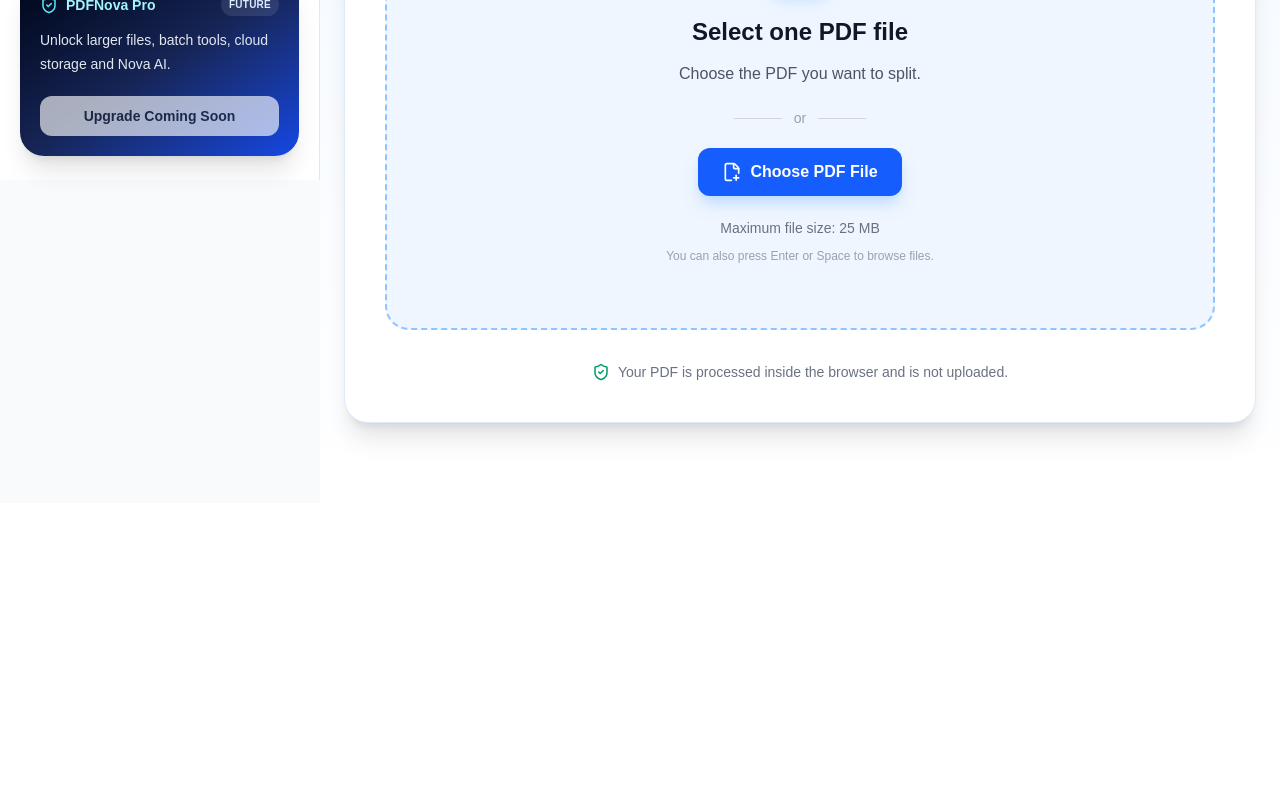
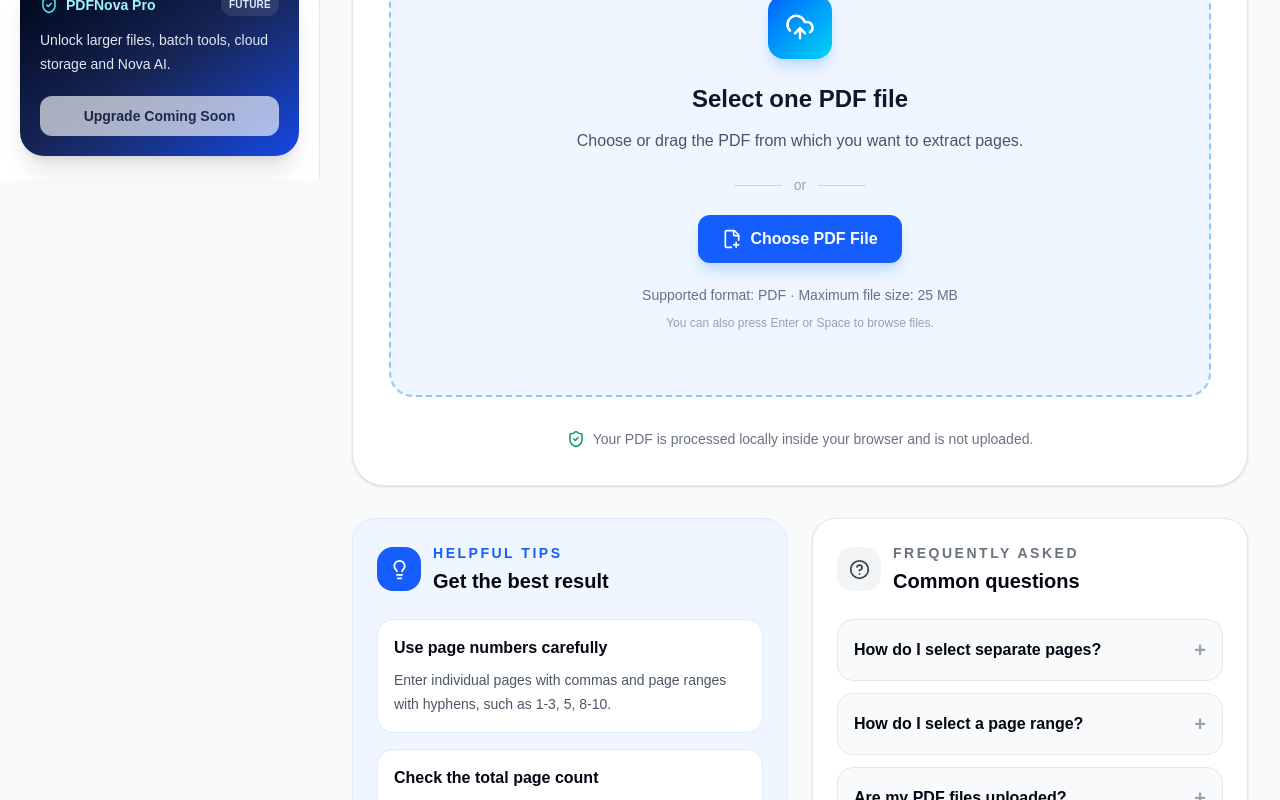
Before and after one commit to hamsa-tech26/pdfnova, a Next.js app: page /split-pdf in a window 1280 px wide. Shown: the part 620-1420 px from the top of the page. Before the commit the page ends 1123 px from the top, so only its background shows below. Built offline with nearby package versions, Linux system fonts and the light colour scheme.

Commit message:
Modernize Split PDF with shared workspace states

```diff
--- a/app/(workspace)/split-pdf/page.tsx
+++ b/app/(workspace)/split-pdf/page.tsx
@@ -1,56 +1,100 @@
 "use client";
 
-import Navbar from "@/components/Navbar";
 import ActionButton from "@/components/pdf/ActionButton";
+import ErrorCard from "@/components/pdf/ErrorCard";
+import FileCard from "@/components/pdf/FileCard";
 import FileUploader from "@/components/pdf/FileUploader";
-import ToolHeader from "@/components/pdf/ToolHeader";
+import ProgressCard from "@/components/pdf/ProgressCard";
+import SuccessCard from "@/components/pdf/SuccessCard";
+import ToolLayout from "@/components/pdf/ToolLayout";
+import { downloadFile } from "@/lib/downloadFile";
 import { addRecentFile } from "@/lib/storage/recentFiles";
-import { FileText, ShieldCheck } from "lucide-react";
+import { ShieldCheck } from "lucide-react";
 import { ChangeEvent, useRef, useState } from "react";
 import { PDFDocument } from "pdf-lib";
 import { toast } from "sonner";
 
-export default function SplitPdfPage() {
-  const [file, setFile] = useState<File | null>(null);
-  const [pageRange, setPageRange] = useState("");
-  const [isSplitting, setIsSplitting] = useState(false);
-  const [error, setError] = useState("");
-  const fileInputRef = useRef<HTMLInputElement>(null);
+const MAX_FILE_SIZE = 25 * 1024 * 1024;
 
-  function handleFileSelection(event: ChangeEvent<HTMLInputElement>) {
-    const selectedFile = event.target.files?.[0];
+const splitPdfTips = [
+  {
+    title: "Use page numbers carefully",
+    description:
+      "Enter individual pages with commas and page ranges with hyphens, such as 1-3, 5, 8-10.",
+  },
+  {
+    title: "Check the total page count",
+    description:
+      "Every selected page number must exist inside the uploaded PDF.",
+  },
+  {
+    title: "Keep the original document",
+    description:
+      "PDFNova creates a separate extracted PDF and does not change the original file.",
+  },
+];
 
-    if (!selectedFile || selectedFile.type !== "application/pdf") {
-      const message = "Please select a valid PDF file.";
+const splitPdfFaqs = [
+  {
+    question: "How do I select separate pages?",
+    answer:
+      "Enter the page numbers separated by commas, for example 1, 4, 7.",
+  },
+  {
+    question: "How do I select a page range?",
+    answer:
+      "Use a hyphen between the first and last page, for example 2-6.",
+  },
+  {
+    question: "Are my PDF files uploaded?",
+    answer:
+      "No. The PDF is processed locally inside your browser.",
+  },
+];
 
-      setError(message);
-      toast.error(message);
-      event.target.value = "";
-      return;
+const splitSteps = [
+  {
+    label: "Reading PDF",
+    description: "Opening the selected document and checking its pages.",
+  },
+  {
+    label: "Extracting pages",
+    description: "Copying the requested pages into a new PDF.",
+  },
+  {
+    label: "Preparing download",
+    description: "Finalizing the extracted PDF document.",
+  },
+];
+
+function parsePageRange(
+  range: string,
+  totalPages: number,
+) {
+  const pageNumbers = new Set<number>();
+
+  const parts = range
+    .split(",")
+    .map((part) => part.trim());
+
+  for (const part of parts) {
+    if (!part) {
+      continue;
     }
 
-    setFile(selectedFile);
-    setPageRange("");
-    setError("");
-    event.target.value = "";
-
-    toast.success("PDF file added successfully.");
-  }
-
-  function parsePageRange(range: string, totalPages: number) {
-    const pageNumbers = new Set<number>();
-    const parts = range.split(",").map((part) => part.trim());
-
-    for (const part of parts) {
-      if (!part) continue;
-
     if (part.includes("-")) {
-        const [startText, endText] = part
+      const rangeParts = part
         .split("-")
         .map((value) => value.trim());
 
-        const start = Number(startText);
-        const end = Number(endText);
+      if (rangeParts.length !== 2) {
+        throw new Error(
+          `The page range "${part}" is not valid.`,
+        );
+      }
+
+      const start = Number(rangeParts[0]);
+      const end = Number(rangeParts[1]);
 
       if (
         !Number.isInteger(start) ||
@@ -59,7 +103,9 @@ export default function SplitPdfPage() {
         end > totalPages ||
         start > end
       ) {
-          throw new Error("Invalid page range.");
+        throw new Error(
+          `The page range "${part}" is outside the available 1-${totalPages} pages.`,
+        );
       }
 
       for (let page = start; page <= end; page += 1) {
@@ -68,40 +114,170 @@ export default function SplitPdfPage() {
     } else {
       const page = Number(part);
 
-        if (!Number.isInteger(page) || page < 1 || page > totalPages) {
-          throw new Error("Invalid page number.");
+      if (
+        !Number.isInteger(page) ||
+        page < 1 ||
+        page > totalPages
+      ) {
+        throw new Error(
+          `Page ${part} is outside the available 1-${totalPages} pages.`,
+        );
       }
 
       pageNumbers.add(page - 1);
     }
   }
 
-    return Array.from(pageNumbers).sort((a, b) => a - b);
+  return Array.from(pageNumbers).sort(
+    (first, second) => first - second,
+  );
+}
+
+export default function SplitPdfPage() {
+  const fileInputRef = useRef<HTMLInputElement>(null);
+
+  const [file, setFile] = useState<File | null>(null);
+  const [pageCount, setPageCount] = useState(0);
+  const [pageRange, setPageRange] = useState("");
+
+  const [isSplitting, setIsSplitting] = useState(false);
+  const [progress, setProgress] = useState(0);
+  const [currentStep, setCurrentStep] = useState(1);
+
+  const [outputBytes, setOutputBytes] =
+    useState<Uint8Array | null>(null);
+  const [outputFileName, setOutputFileName] = useState("");
+  const [errorMessage, setErrorMessage] = useState("");
+
+  function resetResultState() {
+    setOutputBytes(null);
+    setOutputFileName("");
+    setErrorMessage("");
+    setProgress(0);
+    setCurrentStep(1);
+  }
+
+  async function handleFileSelection(
+    event: ChangeEvent<HTMLInputElement>,
+  ) {
+    const selectedFile = event.target.files?.[0];
+
+    if (
+      !selectedFile ||
+      (selectedFile.type !== "application/pdf" &&
+        !selectedFile.name.toLowerCase().endsWith(".pdf"))
+    ) {
+      const message = "Please select a valid PDF file.";
+
+      setErrorMessage(message);
+      toast.error(message);
+      event.target.value = "";
+      return;
+    }
+
+    if (selectedFile.size > MAX_FILE_SIZE) {
+      const message =
+        "The PDF file must not be larger than 25 MB.";
+
+      setErrorMessage(message);
+      toast.error(message);
+      event.target.value = "";
+      return;
+    }
+
+    try {
+      const fileBytes = await selectedFile.arrayBuffer();
+      const pdf = await PDFDocument.load(fileBytes);
+
+      setFile(selectedFile);
+      setPageCount(pdf.getPageCount());
+      setPageRange("");
+      resetResultState();
+
+      toast.success("PDF file added successfully.");
+    } catch (selectionError) {
+      console.error(selectionError);
+
+      const message =
+        "The selected PDF may be damaged or password-protected.";
+
+      setErrorMessage(message);
+      toast.error(message);
+    } finally {
+      event.target.value = "";
+    }
+  }
+
+  function removeFile() {
+    setFile(null);
+    setPageCount(0);
+    setPageRange("");
+    resetResultState();
+
+    toast.success("PDF file removed.");
+  }
+
+  function startAgain() {
+    setFile(null);
+    setPageCount(0);
+    setPageRange("");
+    resetResultState();
+
+    if (fileInputRef.current) {
+      fileInputRef.current.value = "";
+    }
+  }
+
+  function downloadResultAgain() {
+    if (!outputBytes || !outputFileName) {
+      toast.error("The extracted PDF is no longer available.");
+      return;
+    }
+
+    downloadFile(
+      outputBytes,
+      outputFileName,
+      "application/pdf",
+    );
+
+    toast("Download started", {
+      description:
+        "Your extracted PDF is being downloaded again.",
+    });
   }
 
   async function splitPdfFile() {
     if (!file) {
       const message = "Please select a PDF file.";
 
-      setError(message);
+      setErrorMessage(message);
       toast.error(message);
       return;
     }
 
     if (!pageRange.trim()) {
-      const message = "Please enter the pages you want to extract.";
+      const message =
+        "Please enter the pages you want to extract.";
 
-      setError(message);
+      setErrorMessage(message);
       toast.error(message);
       return;
     }
 
     setIsSplitting(true);
-    setError("");
+    setErrorMessage("");
+    setOutputBytes(null);
+    setOutputFileName("");
+    setProgress(15);
+    setCurrentStep(1);
 
     try {
       const sourceBytes = await file.arrayBuffer();
       const sourcePdf = await PDFDocument.load(sourceBytes);
+
+      await new Promise((resolve) =>
+        setTimeout(resolve, 180),
+      );
 
       const selectedPageIndexes = parsePageRange(
         pageRange,
@@ -109,12 +285,13 @@ export default function SplitPdfPage() {
       );
 
       if (selectedPageIndexes.length === 0) {
-        const message = "Please select at least one page.";
+        throw new Error(
+          "Please select at least one valid page.",
+        );
+      }
 
-        setError(message);
-        toast.error(message);
-        return;
-      }
+      setProgress(40);
+      setCurrentStep(2);
 
       const splitPdf = await PDFDocument.create();
 
@@ -123,98 +300,105 @@ export default function SplitPdfPage() {
         selectedPageIndexes,
       );
 
-      copiedPages.forEach((page) => splitPdf.addPage(page));
+      copiedPages.forEach((page) => {
+        splitPdf.addPage(page);
+      });
+
+      setProgress(82);
+      setCurrentStep(3);
 
       const splitPdfBytes = await splitPdf.save();
 
-      const splitPdfBuffer = new ArrayBuffer(splitPdfBytes.byteLength);
-      new Uint8Array(splitPdfBuffer).set(splitPdfBytes);
+      const originalName = file.name.replace(/\.pdf$/i, "");
+      const generatedFileName = `${
+        originalName || "pdfnova"
+      }-extracted.pdf`;
 
-      const blob = new Blob([splitPdfBuffer], {
-        type: "application/pdf",
-      });
+      await new Promise((resolve) =>
+        setTimeout(resolve, 150),
+      );
 
-      const outputFileName = "pdfnova-split.pdf";
-      const downloadUrl = URL.createObjectURL(blob);
-      const link = document.createElement("a");
+      downloadFile(
+        splitPdfBytes,
+        generatedFileName,
+        "application/pdf",
+      );
 
-      link.href = downloadUrl;
-      link.download = outputFileName;
-
-      document.body.appendChild(link);
-      link.click();
-      link.remove();
-
-      URL.revokeObjectURL(downloadUrl);
+      setOutputBytes(splitPdfBytes);
+      setOutputFileName(generatedFileName);
+      setProgress(100);
 
       addRecentFile({
-        fileName: outputFileName,
+        fileName: generatedFileName,
         toolName: "Split PDF",
       });
 
-      toast.success("PDF split successfully!");
+      toast.success("PDF pages extracted successfully!");
 
       toast("Download started", {
-        description: "Your extracted PDF is being downloaded.",
+        description:
+          "Your extracted PDF is being downloaded.",
       });
     } catch (splitError) {
       console.error(splitError);
 
       const message =
-        "The PDF could not be split. Check the page range and make sure the file is not password-protected.";
+        splitError instanceof Error
+          ? splitError.message
+          : "The PDF could not be split.";
 
-      setError(message);
-      toast.error("Failed to split the PDF.");
+      setErrorMessage(message);
+      toast.error(message);
     } finally {
       setIsSplitting(false);
     }
   }
 
   return (
-    <>
-      <Navbar />
-
-      <main className="min-h-screen bg-gradient-to-b from-blue-50 to-white px-6 py-20">
-        <div className="mx-auto max-w-5xl">
-          <ToolHeader
+    <ToolLayout
       label="Split PDF"
       title="Extract selected pages from your PDF"
-            description="Upload one PDF, choose the pages you need, and download them as a new document."
-          />
-
-          <section className="mt-12 rounded-3xl border border-blue-100 bg-white p-6 shadow-xl md:p-10">
+      description="Upload one PDF, choose the pages you need, and download them as a separate document from your private PDFNova workspace."
+      tips={splitPdfTips}
+      faqs={splitPdfFaqs}
+      maxWidthClassName="max-w-6xl"
+    >
       <FileUploader
         fileInputRef={fileInputRef}
         onFileSelection={handleFileSelection}
+        accept=".pdf,application/pdf"
         multiple={false}
         title="Select one PDF file"
-              description="Choose the PDF you want to split."
+        description="Choose or drag the PDF from which you want to extract pages."
         buttonText="Choose PDF File"
-              helperText="Maximum file size: 25 MB"
+        helperText="Supported format: PDF · Maximum file size: 25 MB"
+        disabled={isSplitting}
       />
 
       {file && (
-              <div className="mt-8">
-                <div className="flex items-center gap-3 rounded-2xl border border-gray-200 bg-gray-50 p-4">
-                  <div className="flex h-10 w-10 items-center justify-center rounded-xl bg-red-50 text-red-600">
-                    <FileText size={20} />
-                  </div>
+        <div className="mt-8 space-y-6">
+          <FileCard
+            file={file}
+            onRemove={isSplitting ? undefined : removeFile}
+            removeLabel="Remove PDF file"
+            statusText={
+              isSplitting
+                ? "Page extraction in progress"
+                : outputBytes
+                  ? "Page extraction completed successfully"
+                  : errorMessage
+                    ? "Page extraction needs attention"
+                    : `Ready to extract from ${pageCount} ${
+                        pageCount === 1 ? "page" : "pages"
+                      }`
+            }
+            progress={isSplitting ? progress : undefined}
+          />
 
-                  <div className="min-w-0">
-                    <p className="truncate font-semibold text-gray-900">
-                      {file.name}
-                    </p>
-
-                    <p className="text-sm text-gray-500">
-                      {(file.size / 1024 / 1024).toFixed(2)} MB
-                    </p>
-                  </div>
-                </div>
-
-                <div className="mt-6">
+          <div className="rounded-2xl border border-gray-200 bg-gray-50 p-5 dark:border-slate-800 dark:bg-slate-950">
             <label
               htmlFor="page-range"
-                    className="text-sm font-semibold text-gray-900"
+              className="text-sm font-semibold text-gray-900 dark:text-white"
             >
               Pages to extract
             </label>
@@ -223,41 +407,92 @@ export default function SplitPdfPage() {
               id="page-range"
               type="text"
               value={pageRange}
+              disabled={isSplitting}
               onChange={(event) => {
                 setPageRange(event.target.value);
-                      setError("");
+                resetResultState();
               }}
               placeholder="Example: 1-3, 5, 8-10"
-                    className="mt-2 w-full rounded-xl border border-gray-300 px-4 py-3 text-gray-900 outline-none transition focus:border-blue-500 focus:ring-4 focus:ring-blue-100"
+              className="mt-2 w-full rounded-xl border border-gray-300 bg-white px-4 py-3 text-gray-900 outline-none transition focus:border-blue-500 focus:ring-4 focus:ring-blue-100 disabled:cursor-not-allowed disabled:opacity-60 dark:border-slate-700 dark:bg-slate-900 dark:text-white dark:focus:ring-blue-950"
             />
 
-                  <p className="mt-2 text-sm text-gray-500">
+            <div className="mt-3 flex flex-col gap-2 text-sm text-gray-500 dark:text-slate-400 sm:flex-row sm:items-center sm:justify-between">
+              <p>
                 Use commas for separate pages and hyphens for ranges.
               </p>
+
+              <p className="font-semibold text-blue-600 dark:text-blue-400">
+                Available pages: 1-{pageCount}
+              </p>
+            </div>
           </div>
 
+          {isSplitting && (
+            <ProgressCard
+              title="Extracting PDF pages"
+              description="PDFNova is creating a new PDF from your selected page range."
+              progress={progress}
+              currentStep={currentStep}
+              steps={splitSteps}
+              estimatedTime="A few seconds"
+            />
+          )}
+
+          {!isSplitting && outputBytes && (
+            <SuccessCard
+              title="Your extracted PDF is ready"
+              description="The selected pages were copied into a new PDF and downloaded successfully."
+              fileName={outputFileName}
+              onDownloadAgain={downloadResultAgain}
+              onStartAgain={startAgain}
+              downloadLabel="Download Extracted PDF Again"
+              resetLabel="Split Another PDF"
+            />
+          )}
+
+          {!isSplitting && errorMessage && (
+            <ErrorCard
+              title="PDF page extraction failed"
+              description={errorMessage}
+              reasons={[
+                "The entered page number may not exist in the PDF.",
+                "The page range format may be incorrect.",
+                "The PDF may be damaged or password-protected.",
+              ]}
+              onRetry={
+                file && pageRange.trim()
+                  ? splitPdfFile
+                  : undefined
+              }
+              onReset={startAgain}
+              retryLabel="Retry Page Extraction"
+              resetLabel="Choose Another PDF"
+            />
+          )}
+
+          {!isSplitting &&
+            !outputBytes &&
+            !errorMessage && (
               <ActionButton
-                  isLoading={isSplitting}
+                isLoading={false}
                 loadingText="Creating split PDF..."
-                  buttonText="Split and Download PDF"
+                loadingSubtitle="Extracting pages and preparing the new document."
+                buttonText="Extract and Download PDF"
+                subtitle="Create a new PDF using the selected pages."
                 onClick={splitPdfFile}
+                disabled={!pageRange.trim()}
               />
+            )}
         </div>
       )}
 
-            {error && (
-              <p className="mt-6 rounded-xl bg-red-50 px-4 py-3 text-center text-sm font-medium text-red-700">
-                {error}
-              </p>
-            )}
-
-            <div className="mt-8 flex items-center justify-center gap-2 text-sm text-gray-500">
-              <ShieldCheck size={18} className="text-emerald-600" />
-              Your PDF is processed inside the browser and is not uploaded.
+      <div className="mt-8 flex items-center justify-center gap-2 text-center text-sm text-gray-500 dark:text-slate-400">
+        <ShieldCheck
+          size={18}
+          className="shrink-0 text-emerald-600"
+        />
+        Your PDF is processed locally inside your browser and is not uploaded.
       </div>
-          </section>
-        </div>
-      </main>
-    </>
+    </ToolLayout>
   );
 }
```
Lines whose indentation alone changed are shown as unchanged.
